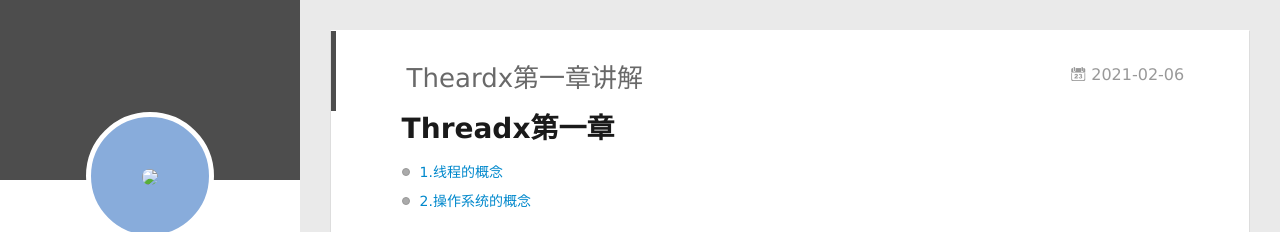
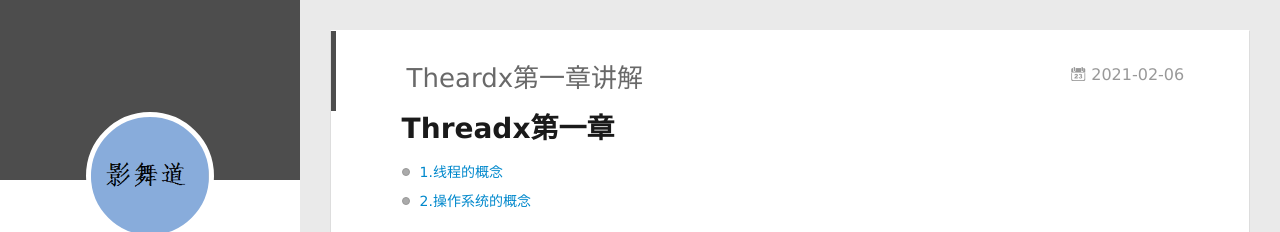
Before and after one commit to 1ywd1/1ywd1.github.io, a plain HTML site: page 2021/02/06/Theardx第一章讲解/index.html in a window 1280 px wide. Shown: the top 232 px of the page. Drawn offline with Linux system fonts and the light colour scheme.

Commit message:
Site updated: 2021-02-06 20:40:48

```diff
--- a/2021/02/06/Theardx第一章讲解/index.html
+++ b/2021/02/06/Theardx第一章讲解/index.html
@@ -53,7 +53,8 @@
 <div class="intrude-less">
 	<header id="header" class="inner">
 		<a href="/" class="profilepic">
-			<img src="img/head.png" class="js-avatar">
+	        <img src="/img/head.png" class="js-avatar">
+
 		</a>
 		<hgroup>
 		  <h1 class="header-author"><a href="/"></a></h1>
```
Also changed, not shown: archives/2021/02/index.html (+2 -1 lines), archives/2021/index.html (+2 -1 lines), archives/index.html (+2 -1 lines), index.html (+2 -1 lines), tags/ThreadX-教程/index.html (+2 -1 lines).
